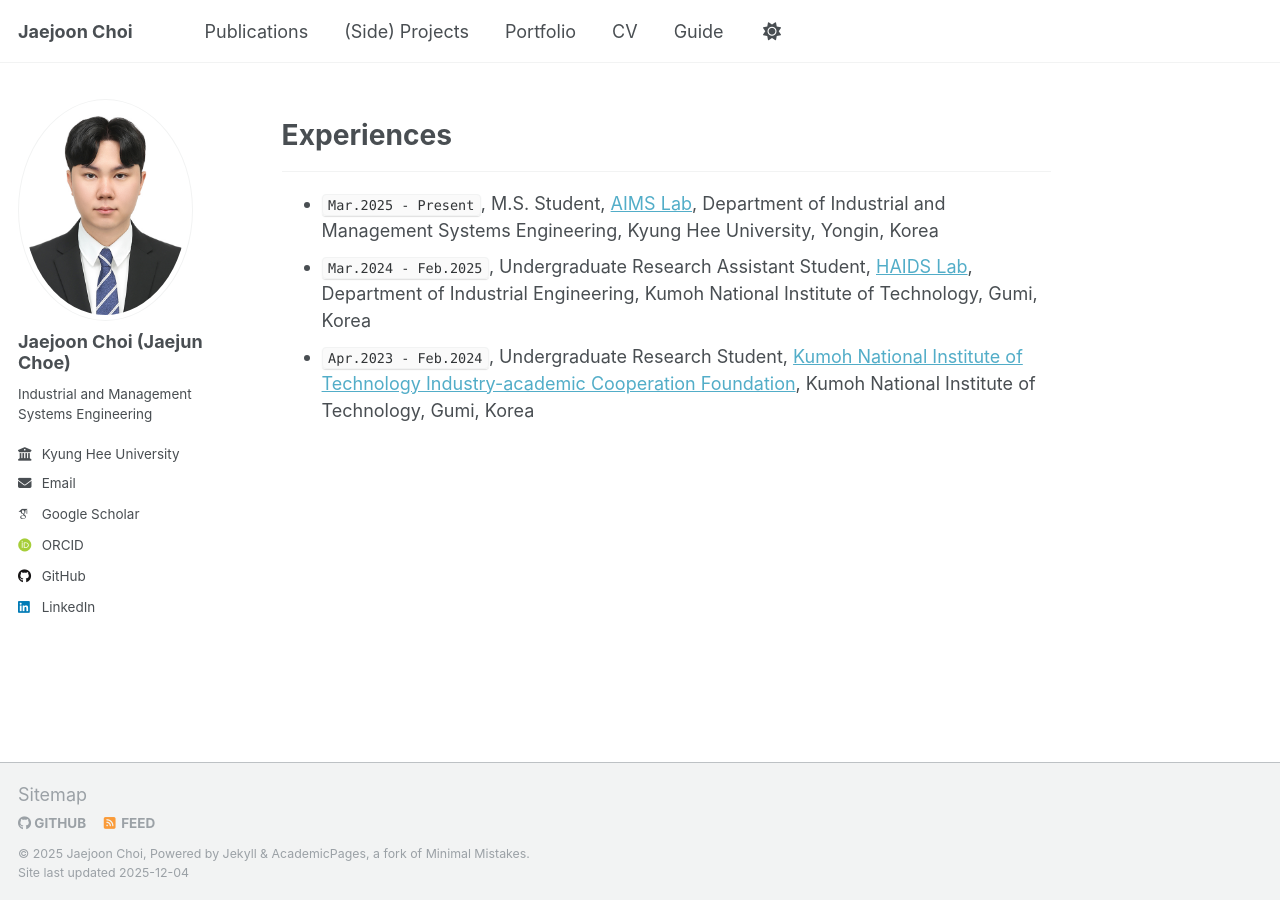
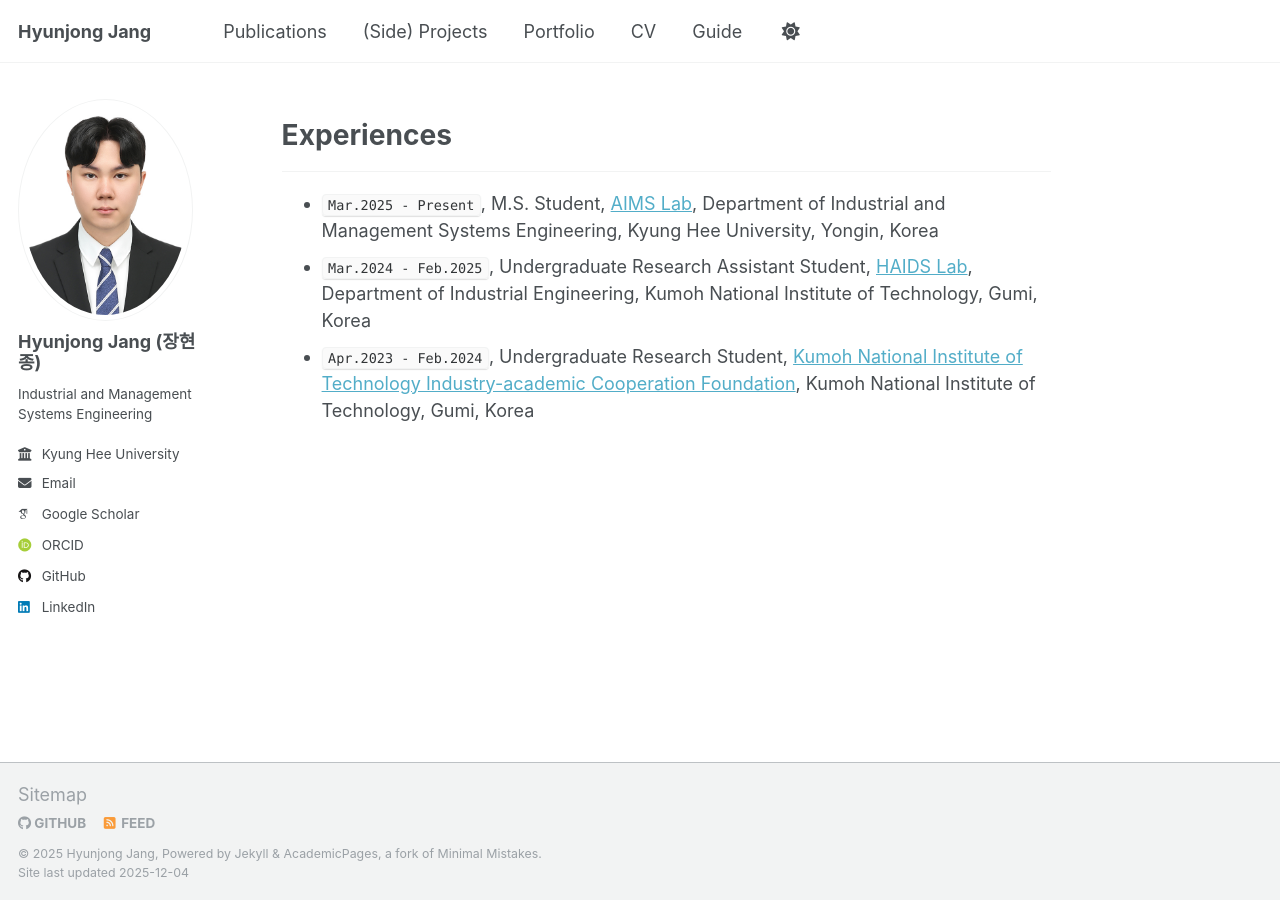
Before and after one commit to jaejunchoe/jaejunchoe.github.io, a Jekyll site: the page built from _pages/about.md, in a window 1280 px wide and 900 px high, scrolled down 552 px. Built offline with Jekyll 4.4.1, drawn with Linux system fonts in a browser that asks for light colours; some web fonts are replaced.

Commit message:
change some commits

```diff
--- a/Gemfile
+++ b/Gemfile
@@ -11,3 +11,5 @@ end
 
 gem 'github-pages'
 gem 'connection_pool', '2.5.0'
+
+gem "tzinfo-data", "~> 1.2025"
--- a/_config.yml
+++ b/_config.yml
@@ -9,13 +9,13 @@
 # Basic Site Settings
 locale                   : "ko-KR"
 site_theme               : "default"
-title                    : "Jaejoon Choi"
+title                    : "Hyunjong Jang"
 title_separator          : "-"
-name                     : &name "Jaejoon Choi"
+name                     : &name "Hyunjong Jang"
 description              : &description "personal description"
-url                      : https://jaejunchoe.github.io/ # the base hostname & protocol for your site e.g. "https://[your GitHub username].github.io" or if you already have some other page hosted on Github then use "https://[your GitHub username].github.io/[Your Repo Name]"
+url                      : https://HyeonjongJang.github.io/ # the base hostname & protocol for your site e.g. "https://[your GitHub username].github.io" or if you already have some other page hosted on Github then use "https://[your GitHub username].github.io/[Your Repo Name]"
 baseurl                  : "" # the subpath of your site, e.g. "/blog"
-repository               : "jaejunchoe/jaejunchoe.github.io"
+repository               : "HyeonjongJang/HyeonjongJang.github.io"
 
 # Site Author - The following control what appear as part of the author content on the side bar.
 #               If a field is blank the icon and link will not appear, otherwise it will be shown.
@@ -23,13 +23,13 @@ repository               : "jaejunchoe/jaejunchoe.github.io"
 author:
   # Biographic information
   avatar           : "profile.png"
-  name             : "Jaejoon Choi (Jaejun Choe)"
+  name             : "Hyunjong Jang (장현종)"
   pronouns         : # example: "she/her"
   bio              : "Industrial and Management Systems Engineering"
   location         : # "Earth"
   employer         : "Kyung Hee University"
-  uri              : # "https://github.com/jaejunchoe"
-  email            : "cjj1222@khu.ac.kr"
+  uri              : # "https://github.com/HyeonjongJang"
+  email            : "hyunjongjang@khu.ac.kr"
 
   # Academic websites
   academia         : # URL
```
